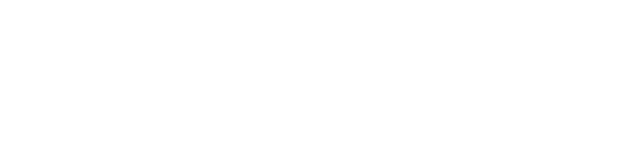
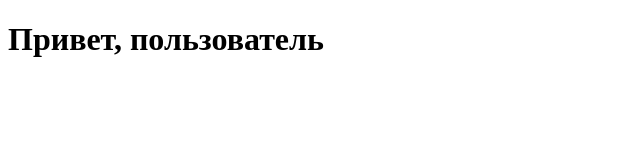
Before and after one commit to nikitatsepochko/html-css-for-beginners-4, a plain HTML site: page index.html in a window 1280 px wide. Shown: the whole page, without its empty margins (0-640 px from the left). Drawn offline with Linux system fonts and the light colour scheme.

Commit message:
Сreate a greeting

```diff
--- a/index.html
+++ b/index.html
@@ -5,6 +5,6 @@
 	<link rel="stylesheet" type="text/css" href="style.css">
 </head>
 <body>
-
+<h1>Привет, пользователь</h1>
 </body>
 </html>
```
